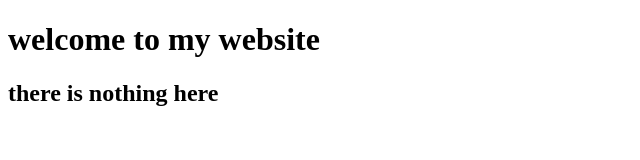
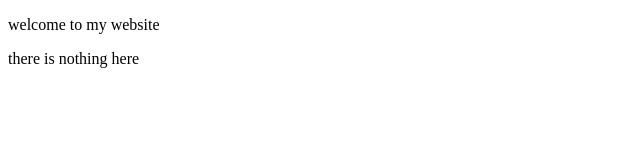
Before and after one commit to ericjchen/ericjchen.github.io, a plain HTML site: page index.html in a window 1280 px wide. Shown: the whole page, without its empty margins (0-640 px from the left). Drawn offline with Linux system fonts and the light colour scheme.

Commit message:
Update index.html

```diff
--- a/index.html
+++ b/index.html
@@ -4,7 +4,7 @@
     <title>Eric J Chen</title>
   </head>
   <body>
-    <h1>welcome to my website</h1>
-    <h2>there is nothing here</h2>
+    <p>welcome to my website</p>
+    <p>there is nothing here</p>
   </body>
 </html>
```
